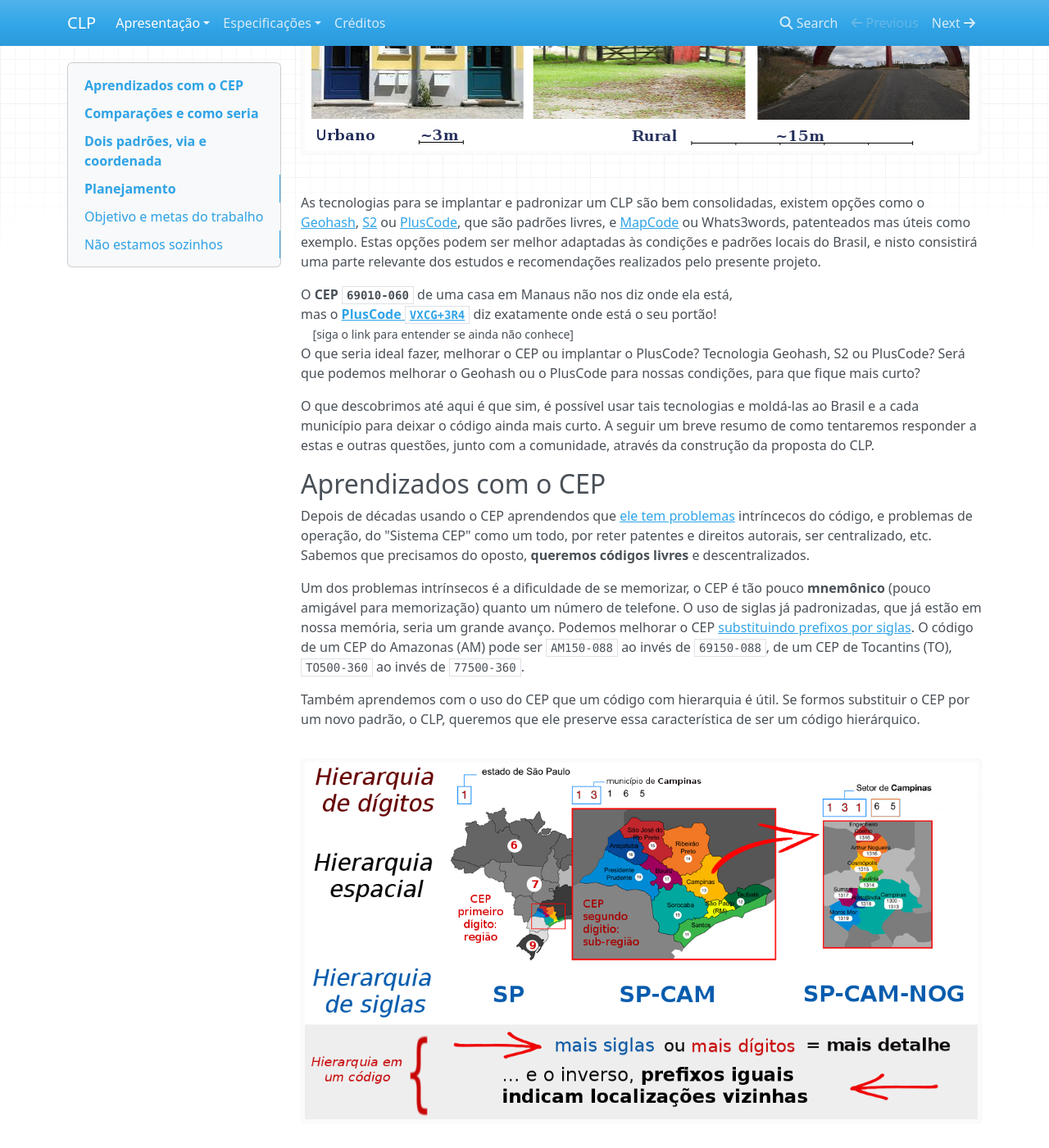
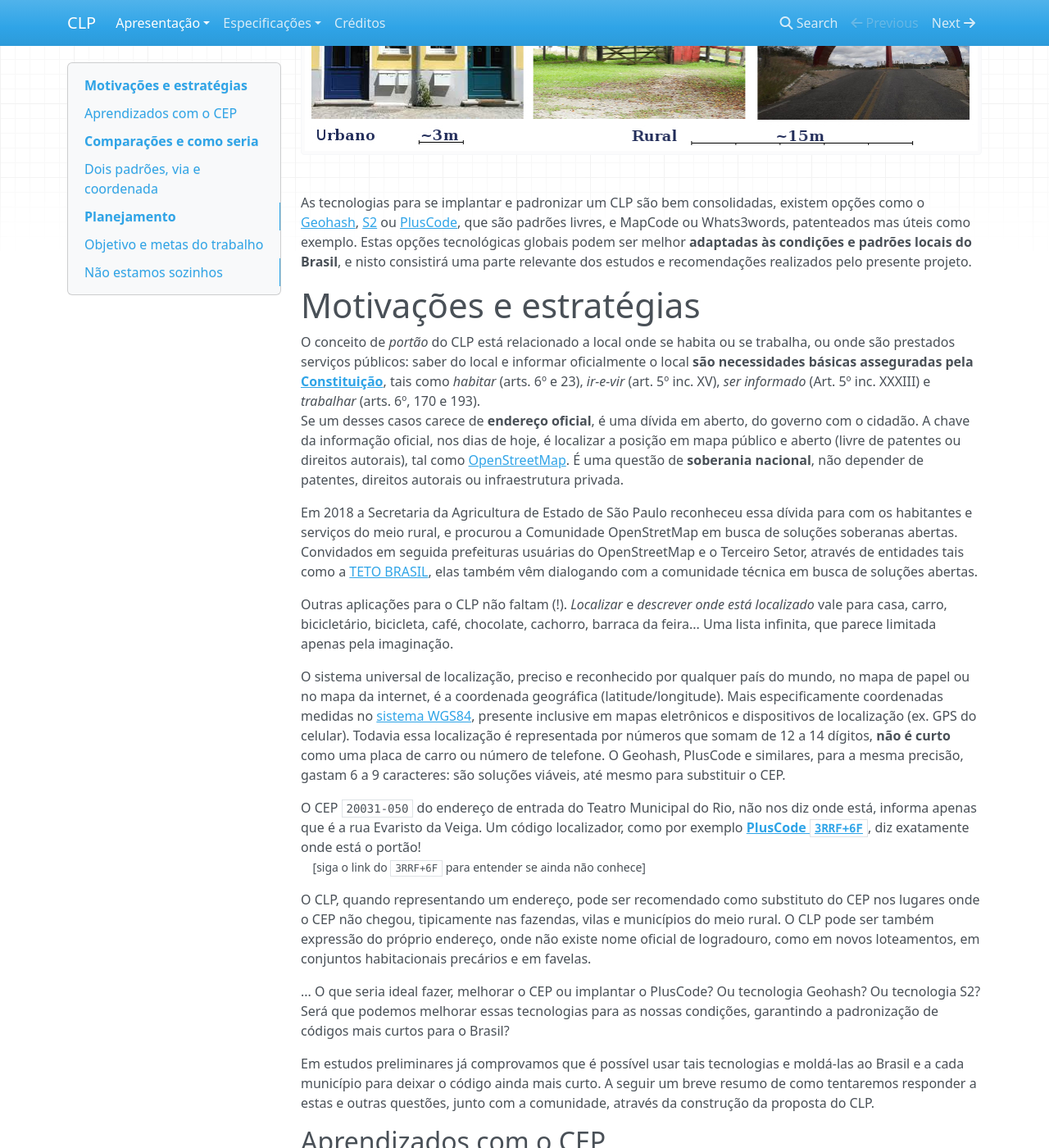
Before and after one commit to ppKrauss/CLP, an MkDocs documentation site: the page built from docs/index.md, in a window 1280 px wide and 1400 px high, scrolled down 457 px. Shown: the whole window at 82% size. Built offline with MkDocs 1.6.1, drawn with Linux system fonts in a browser that asks for light colours; nearby versions of some CDN libraries; old or Windows-style settings are respelled for this version of MkDocs; some of the changed text lies outside the part shown.

Commit message:
fig, Motivacoes

```diff
--- a/docs/index.md
+++ b/docs/index.md
@@ -1,26 +1,40 @@
 <!-- pode ficar mais curto? -->
-**<center><big>CLP</big><br/><small style="font-size:8pt">v0.0.5</small></center>**
+**<center><big>CLP</big><br/><small style="font-size:8pt">v0.0.6</small></center>**
 
 Proposta de **C**ódigo **L**ocalizador de **P**ortão, CLP:  estudos de viabilidade e consulta pública.
 
-A ideia central do CLP é **oferecer de maneira simples e padronizada, através de um código, a localização geográfica de um portão**. O código será também recomendado como substituto do CEP, no  **endereço da casa** ou local ao qual o portão dá acesso.
+A ideia central do CLP é **oferecer de maneira simples e padronizada, através de um código, a localização geográfica de um portão**. O código será também recomendado como expressão digital do  **endereço da casa** ou local ao qual o portão dá acesso.
 
-<!-- Portaria, portão, porta ou portal: -->Portão em sentido amplo, de portaria, porteira, porta, acesso ou portal: no meio urbano a menor distância entre portões é da ordem de 3 metros, no meio rural é da ordem de 15 metros. Portões de condomínios, parques, etc. no meio urbano, requerem menos precisão, como no meio rural.
+<!-- Portaria, portão, porta ou portal: -->Portão em sentido amplo, de portaria, porteira, porta, acesso ou portal: no meio urbano a menor distância entre portões é da ordem de 3 metros, no meio rural (ou ainda nos parques e condomínios do meio urbano) é da ordem de 15 metros.
 
 ![](assets/ilustra-escalas01.jpg)
 
-As tecnologias para se implantar e padronizar um CLP  são bem consolidadas, existem opções como o [Geohash](http://geohash.org/6gyf4bf1n), [S2](https://s2geometry.io/) ou [PlusCode](https://plus.codes/588MC9X8+RC), que são padrões livres, e [MapCode](http://www.mapcode.com/getcoords.html?iso3=331&mapcode=RR.56&xx=-46.633956&yy=-23.550385) ou Whats3words, patenteados mas úteis como exemplo. Estas opções podem ser melhor adaptadas às condições e padrões locais do Brasil, e nisto consistirá uma parte relevante dos estudos e recomendações realizados pelo presente projeto.
+As tecnologias para se implantar e padronizar um CLP  são bem consolidadas, existem opções como o [Geohash](http://geohash.org/6gyf4bf1n), [S2](https://s2geometry.io/) ou [PlusCode](https://plus.codes/588MC9X8+RC), que são padrões livres, e MapCode <!--(http://www.mapcode.com/getcoords.html?iso3=331&mapcode=RR.56&xx=-46.633956&yy=-23.550385)--> ou Whats3words, patenteados mas úteis como exemplo. Estas opções tecnológicas globais podem ser melhor **adaptadas às condições e padrões locais do Brasil**, e nisto consistirá uma parte relevante dos estudos e recomendações realizados pelo presente projeto.
 
-O **CEP `69010-060`** de uma casa em Manaus não nos diz onde ela está,<br/>mas o **[PlusCode `VXCG+3R4`](https://plus.codes/678XVXCG+3R4)** diz exatamente onde está o seu portão! <br/><small>&nbsp; &nbsp; [siga o link para entender se ainda não conhece]</small><br/>O que seria ideal fazer, melhorar o CEP ou implantar o PlusCode? Tecnologia Geohash, S2 ou PlusCode? Será que podemos melhorar o Geohash ou o PlusCode para nossas condições, para que fique mais curto?
+# Motivações e estratégias
 
-O que descobrimos até aqui é que sim, é possível usar tais tecnologias e moldá-las ao Brasil e a cada município para deixar o código ainda mais curto.
+O conceito de *portão* do CLP está relacionado a local onde se habita ou se trabalha, ou onde são prestados serviços públicos: saber do local e informar oficialmente o local **são necessidades básicas asseguradas pela   [Constituição](https://www.senado.leg.br/atividade/const/constituicao-federal.asp)**, tais como *habitar* (arts. 6º e 23), *ir-e-vir* (art. 5º inc. XV), *ser informado* (Art. 5º inc. XXXIII) e *trabalhar* (arts. 6º, 170 e 193). <br/>Se um desses casos carece de **endereço oficial**, é uma dívida em aberto, do governo com o cidadão. A  chave da informação oficial, nos dias de hoje, é localizar a posição em mapa público e aberto (livre de patentes ou direitos autorais), tal como [OpenStreetMap](http://OSM.org). É uma questão de **soberania nacional**, não depender de patentes, direitos autorais ou infraestrutura privada.
+
+Em 2018 a Secretaria da Agricultura de Estado de São Paulo reconheceu essa dívida para com os habitantes e serviços do meio rural,  e procurou a Comunidade OpenStretMap em busca de soluções soberanas abertas. Convidados em seguida prefeituras usuárias do OpenStreetMap e o Terceiro Setor, através de entidades tais como a [TETO BRASIL](https://www.techo.org/brasil/), elas também vêm dialogando com a comunidade técnica em busca de soluções abertas.
+
+Outras aplicações para o CLP não faltam (!). *Localizar* e *descrever onde está localizado* vale para casa, carro, bicicletário, bicicleta, café, chocolate, cachorro, barraca da feira... Uma lista infinita, que parece limitada apenas pela imaginação.
+
+O sistema universal de localização, preciso e reconhecido por qualquer país do mundo, no mapa de papel ou no mapa da internet, é a coordenada geográfica (latitude/longitude).  Mais especificamente coordenadas medidas no [sistema WGS84](https://es.wikipedia.org/wiki/WGS84#Par%C3%A1metros_B%C3%A1sicos_de_Definici%C3%B3n), presente inclusive em mapas eletrônicos e dispositivos de localização (ex. GPS do celular). Todavia essa localização é representada por números que somam de 12 a 14 dígitos, **não é curto** como uma placa de carro ou número de telefone. O Geohash, PlusCode e similares, para a mesma precisão, gastam 6 a 9 caracteres: são soluções viáveis, até mesmo para substituir o CEP.
+
+O CEP `20031-050` do endereço de entrada do Teatro Municipal do Rio,<!-- Rua Evaristo da Veiga, 1; ... O CEP `20031-040` da refere-se a uma praça inteira, a Floriano &dash;  que pode também ser referenciada pelo [PlusCode `3RRF`](https://plus.codes/589R3RRF+) ou Geohash `CM9MX`. --> não nos diz onde está, informa apenas que é a rua&nbsp;Evaristo da Veiga.<!-- ](https://www.openstreetmap.org/way/50485413)--> Um código localizador, como por exemplo  **[PlusCode `3RRF+6F`](https://plus.codes/589R3RRF+6F)**, diz exatamente onde está o  portão!<!-- O **CEP `69010-060`** de uma casa em Manaus não nos diz onde ela está,<br/>mas o **[PlusCode `VXCG+3R4`](https://plus.codes/678XVXCG+3R4)** diz exatamente onde está o seu portão!--> <br/><small>&nbsp; &nbsp; [siga o link do `3RRF+6F` para entender se ainda não conhece]</small><br/>
+
+O CLP, quando representando um endereço, pode ser recomendado como substituto do CEP nos lugares onde o CEP não chegou, tipicamente nas fazendas, vilas e municípios do meio rural.  O CLP pode  ser também expressão do próprio endereço, onde não existe nome oficial de logradouro, como em novos loteamentos, em conjuntos habitacionais precários e em favelas.
+
+... O que seria ideal fazer, melhorar o CEP ou implantar o PlusCode? Ou tecnologia Geohash?  Ou tecnologia S2? Será que podemos melhorar essas tecnologias para as nossas condições, garantindo a padronização de códigos mais curtos para o Brasil?
+
+Em estudos preliminares já comprovamos que é possível usar tais tecnologias e moldá-las ao Brasil e a cada município para deixar o código ainda mais curto.
 A seguir um breve resumo de como tentaremos responder a estas e outras questões, junto com a comunidade, através da construção da proposta do CLP.
 
 ## Aprendizados com o CEP
 
 Depois de décadas usando o CEP aprendendos que [ele tem problemas](https://github.com/OSMBrasil/CRP/blob/master/substituir-CEP.md) intríncecos do código, e problemas de operação, do "Sistema CEP" como um todo, por reter patentes e direitos autorais, ser centralizado, etc. Sabemos que precisamos do oposto,  **queremos códigos livres** e descentralizados.
 
-Um dos problemas intrínsecos é a dificuldade de se memorizar, o CEP é tão pouco **mnemônico** (pouco amigável para memorização) quanto um número de telefone. O uso de siglas já padronizadas, que já estão em nossa memória, seria um grande avanço. Podemos melhorar o CEP [substituindo prefixos por siglas](http://www.openstreetmap.com.br/CRP/). O&nbsp;código de um CEP do Amazonas (AM) pode ser `AM150-088` ao invés de `69150-088`, de um CEP de Tocantins (TO), `TO500-360` ao invés de `77500-360`.
+Um dos problemas intrínsecos é a dificuldade de se memorizar, o CEP é tão pouco **mnemônico** (pouco amigável para memorização) quanto um número de telefone. O uso de siglas já padronizadas, que já estão em nossa memória, seria um grande avanço. Podemos melhorar o CEP [substituindo prefixos por siglas](http://www.openstreetmap.com.br/CRP/). O&nbsp;código de um CEP do Amazonas&nbsp;(AM) pode ser `AM150‑088` ao invés de `69150‑088`, de um CEP de Tocantins&nbsp;(TO), `TO500‑360` ao invés de `77500‑360`.
 
 Também aprendemos com o uso do CEP que um código com hierarquia é útil. Se formos substituir o CEP por um novo padrão, o CLP, queremos que ele preserve essa característica de ser um código hierárquico.
 
@@ -68,7 +82,7 @@ Opção de CLP proposta<br>(contexto BR) | portão do MASP na tecnologia de refe
 
 Qual opção de tecnologia adaptada ao CLP seriam melhor?
 
-No debate devemos chamar atenção para o fato de que o PlusCode não satisfaz o requisito da hierarquia nas macroregiões: é fundamental saber, antes de decidir qual tecnologia usar, **quais critérios consensuais adotaremos como [requisitos do CLP](spec04ap03-reqs.md)**. Nem todos os critérios técnicos são evidentes, e nem todos os critérios são técnicos. Daí o projeto estar enfatizando a formação de um coletivo para a discussão e votação das melhores opções, com representantes das comunidades brasileiras que entendem do assunto, como a [OpenStretMap Brasil](https://wiki.openstreetmap.org/wiki/Pt:Contact) e a Wikidata-Brasil.
+No debate devemos chamar atenção para o fato de que o PlusCode não satisfaz o requisito da hierarquia nas macroregiões: é fundamental saber, antes de decidir qual tecnologia usar, **quais critérios consensuais adotaremos como [requisitos do CLP](spec04ap03-reqs.md)**. Nem todos os critérios técnicos são evidentes, e nem todos os critérios são técnicos. Daí o projeto estar enfatizando a formação de um coletivo para a discussão e votação das melhores opções, iniciando por representantes das comunidades brasileiras que entendem do assunto, como a [OpenStretMap Brasil](https://wiki.openstreetmap.org/wiki/Pt:Contact), a TETO Brasil e a Wikidata-Brasil.
 
 Entre os padrões que satisfazem todos os requisitos, como o Geohash e o S2, outras  otimizações podem ainda ser realizadas, levando a códigos mais curtos ou mais mnemônicos.  Ao padronizarmos subregiões do município, por exemplo, podemos reduzir em um dígito ambos os casos S2 e Geohash. Se além disso, fazermos uso de estimativas da "mancha urbana futura" como fizeram o CEP e o MapCode, o resultado fica ainda melhor, mas a custo de códigos mais longos nas vilas do meio rural... Tudo isso seria detalhado pelo presente projeto, para que tenhamos **subsídios para uma decisão racional**.
 
@@ -77,9 +91,9 @@ O <!-- [levantamento sistemático](locationCodes.md)-->levantamento sistemático
 As recomendações não se limitam à sintaxe dos códigos e sua tradução em latitude-longitude.  Hoje a maioria das aplicações é sensível a contexto, por exemplo meu celular sabe que estou no Estado de São Paulo, onde `PIR` significa Piracicaba, sem risco de confusão com Pirai do Sul (`PIR` no Paraná). São também recomendadas regras de decisão para interpretar prefixos internacionais, tais como `BR-SP` para a capital, mais curto que `BR-SP-SPA`.
 -->
 
-# Dois padrões, via e coordenada
+## Dois padrões, via e coordenada
 
-Afinal CLP, *Código Localizador de Portão*, faz também papel de "endereço da casa dona do portão".  Falta então definir um outro padrão, que seria uma **expressão compacta do  endereço postal tradicional**. Por exemplo o endereço do MASP,  *"Avenida Paulista 1578, São Paulo"*. Suponhamos que o código oficial da avenida fosse `U131`, então o CLP  resultaria em algo como &nbsp; **`SPA-U131-1578`**. <br/>Alternativamente, em um contexto onde não se disponha do código do logradouro, o padrão também deve prever a expressão por extenso, que no exemplo resultaria em **`SPA-av_paulista-1578`**.  <!-- "u" de urbano, é o  menor CEP da via, no caso a paulista usa 01310-000, teria o ponto por exempl Quintana do CEP 04965-010 seria 4965.01  -->
+Afinal CLP, *Código Localizador de Portão*, faz também papel de "endereço da casa dona do portão".  Falta então definir um outro padrão, que seria uma **expressão compacta do  endereço postal tradicional**. <br/>Por exemplo o endereço do MASP,  *"Avenida Paulista 1578, São Paulo"*. Suponhamos que o código oficial da avenida fosse `U131`, então o CLP  resultaria em algo como &nbsp; **`SPA‑U131‑1578`**. <br/>Alternativamente, em um contexto onde não se disponha do código do logradouro, o padrão também deve prever a expressão por extenso, que no exemplo resultaria em **`SPA‑av_paulista‑1578`**.  <!-- "u" de urbano, é o  menor CEP da via, no caso a paulista usa 01310-000, teria o ponto por exempl Quintana do CEP 04965-010 seria 4965.01  -->
 
 Esse tipo de código é importante para a representação interna dos endereços de correspondência em bancos de dados, links da internet, e na comunicação entre bancos de dados (interoperabilidade).
 
```
Also changed, not shown: other parts of docs/index.md (+2 -2 lines), docs/assets/cep-digitos123d.png, site/assets/cep-digitos123d.png, site/index.html, site/mkdocs/search_index.json, site/sitemap.xml, 3 other files.
